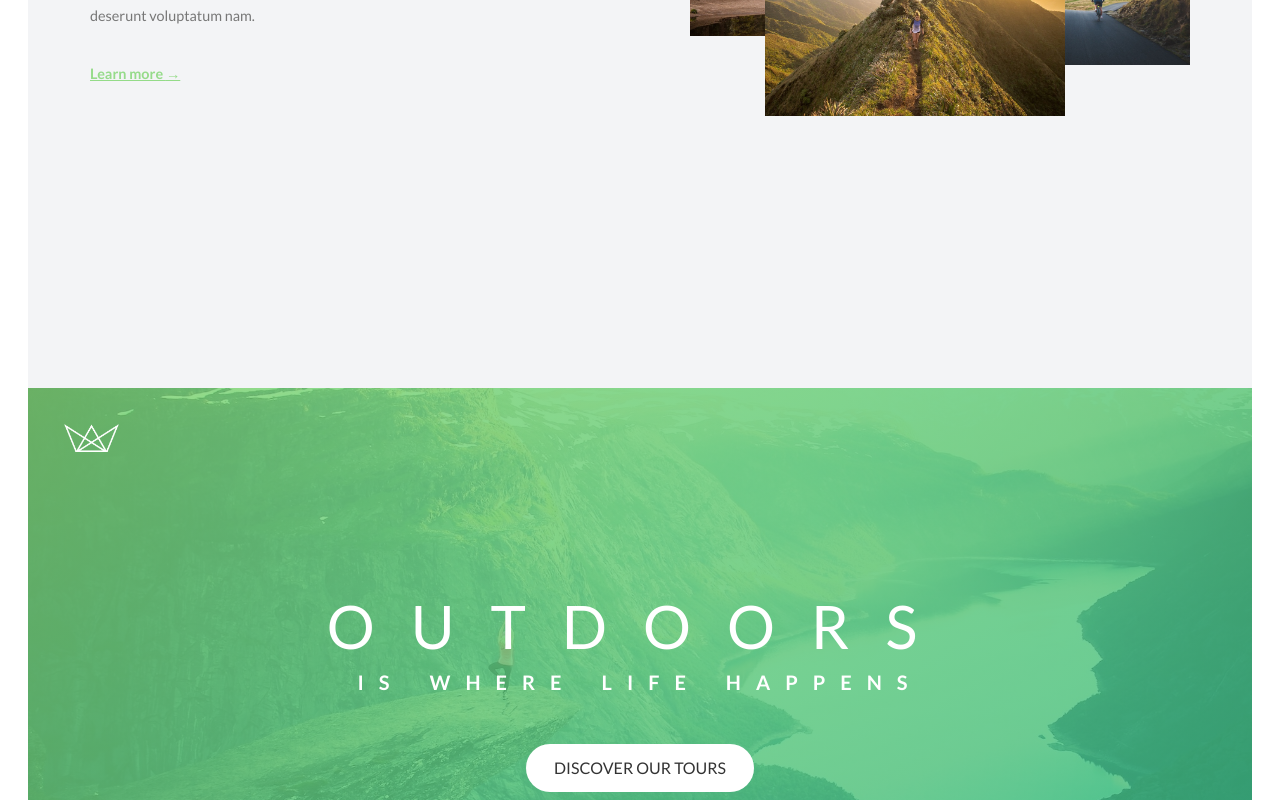
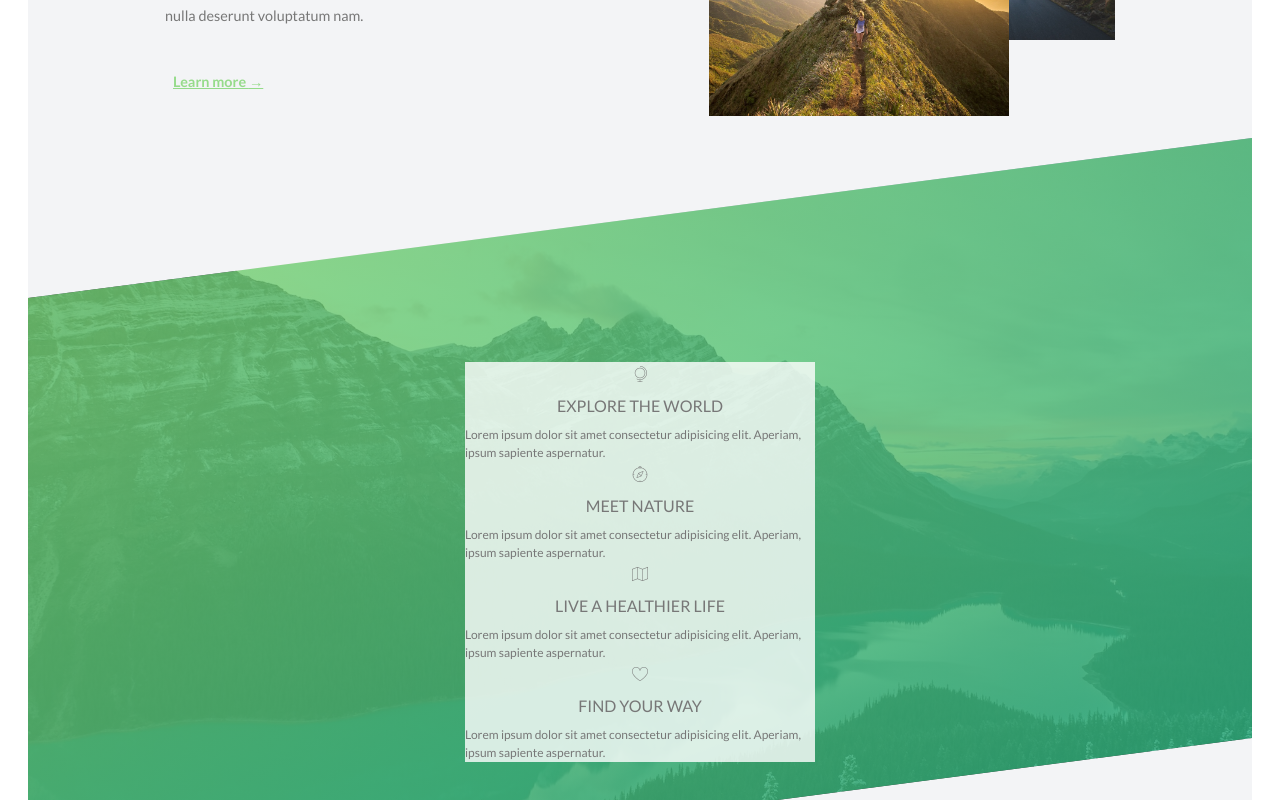
Before and after one commit to jeldrint/Sample-Responsive-React-Website, a React (Vite) app: page / in a window 1280 px wide. Shown: the part 1160-1960 px from the top of the page. Built offline with nearby package versions, Linux system fonts and the light colour scheme.

Commit message:
currently working on the third page

```diff
--- a/src/App.jsx
+++ b/src/App.jsx
@@ -1,5 +1,6 @@
 import Intro from './components/1_Intro';
 import Description from './components/2_Description';
+import Features from './components/3_Features';
 import MenuIcon from './components/MenuIcon';
 
 const App = () => {
@@ -7,10 +8,10 @@ const App = () => {
     return (
         <div className='min-h-screen lg:p-7 font-lato'>
             <MenuIcon />
-            <div className='bg-gray-100 h-full w-full'>
+            <div className='-z-20 bg-gray-100 h-full w-full'>
                 <Intro />
                 <Description />
-                <Intro />
+                <Features />
             </div>
         </div>
 
--- a/src/components/1_Intro.jsx
+++ b/src/components/1_Intro.jsx
@@ -3,7 +3,7 @@ import logo1 from '../img/logo-white.png'
 
 const Intro = () => {
     return(
-        <div className='h-[95vh] w-full bg-cover bg-center bg-no-repeat clip-1' style={{backgroundImage: `url(${bg1})`}}>
+        <div className='h-[95vh] w-full bg-cover bg-center bg-no-repeat clip-path-1' style={{backgroundImage: `url(${bg1})`}}>
             <div className='p-9 h-full w-full bg-gradient-to-br from-[#7ed56fcc] to-[#28b485cc]'>
                 <div className='flex flex-col w-full h-full items-center relative'>
                     <img alt='white logo' src={logo1} className='h-7 self-start cursor-pointer'/>
--- a/src/components/2_Description.jsx
+++ b/src/components/2_Description.jsx
@@ -4,12 +4,12 @@ import nat3 from '../img/nat-3-large.jpg'
 
 const Description = () => {
     return(
-        <div className='h-[95vh] w-full flex flex-col items-center md:pt-20 clip-1'>
+        <div className='h-[95vh] w-full flex flex-col items-center md:pt-20 clip-path-1'>
             <div className="text-2xl md:text-3xl lg:text-4xl font-bold text-center tracking-wide">
                 <span className="bg-clip-text text-transparent bg-gradient-to-tr from from-[#7ed56fcc] to-[#28b485cc]">EXCITING TOURS FOR ADVENTUROUS PEOPLE</span>
             </div>
             <br /><br />
-            <div className="h-full w-[320px] md:min-w-[800px] lg:min-w-[1100px] flex flex-col md:flex-row gap-x-[100px]">
+            <div className="h-full w-[320px] md:min-w-[700px] lg:min-w-[950px] flex flex-col md:flex-row gap-x-[100px]">
                 <div className="w-full text-[#777777] text-[12.8px] lg:text-[14.4px] text-justify flex flex-col items-center gap-y-8">
                     <div className="w-full flex flex-col gap-y-2 ">
                         <span className="font-bold">YOU'RE GOING TO FALL IN LOVE WITH NATURE</span>
@@ -19,12 +19,12 @@ const Description = () => {
                         <span className="font-bold">LIVE ADVENTURES LIKE YOU NEVER HAVE BEFORE</span>
                         <span className="leading-loose">Lorem ipsum dolor sit amet consectetur adipisicing elit. Asperiores nulla deserunt voluptatum nam.</span>
                     </div>
-                    <a href='/' className='self-start text-[#7ed56fcc] font-bold underline cursor-pointer hover:scale-110'>Learn more {String.fromCharCode(8594)}</a>
+                    <a href='/' className='p-2 rounded-sm self-start text-[#7ed56fcc] font-bold underline cursor-pointer transition-colors hover:bg-[#28b485cc] hover:text-white'>Learn more {String.fromCharCode(8594)}</a>
 
                 </div>
                 <div className='w-full h-full flex relative'>
-                    <img src={nat1} alt='nature 1' className='object-cover absolute top-10 md:left-0 w-[135px] md:w-[218px] lg:w-[300px] duration-300 hover:scale-125 hover:z-10'></img>
-                    <img src={nat2} alt='nature 2' className='object-cover absolute z-10 md:z-0 top-7 right-[100px] md:top-[70px] md:right-0 w-[135px] md:w-[218px] lg:w-[300px] duration-300 hover:scale-125 hover:z-10'></img>
+                    <img src={nat1} alt='nature 1' className='object-cover absolute top-10 md:top-0 md:left-0 w-[135px] md:w-[218px] lg:w-[300px] duration-300 hover:scale-125 hover:z-10'></img>
+                    <img src={nat2} alt='nature 2' className='object-cover absolute z-10 md:z-0 top-7 right-[100px] md:top-[45px] md:right-0 w-[135px] md:w-[218px] lg:w-[300px] duration-300 hover:scale-125 hover:z-10'></img>
                     <img src={nat3} alt='nature 3' className='object-cover absolute top-[43px] right-0 md:top-[120px] md:right-1/4 lg:bottom-1/2 w-[135px] md:w-[218px] lg:w-[300px] duration-300 hover:scale-125 hover:z-10'></img>
                 </div>
             </div>
--- /dev/null
+++ b/src/components/31_FeaturesCard.jsx
@@ -0,0 +1,34 @@
+import { useEffect, useState } from "react";
+
+const FeaturesCard = ({logoCode}) => {
+    const [str, setStr] = useState('');
+
+    useEffect(()=> {
+        switch(logoCode){
+            case 'S':
+                setStr('EXPLORE THE WORLD');
+                break;
+            case 'B':
+                setStr('MEET NATURE');
+                break;
+            case 'W':
+                setStr('FIND YOUR WAY');
+                break;
+            case '+':
+                setStr('LIVE A HEALTHIER LIFE');
+                break;
+        }
+    },[logoCode])
+
+
+    return (
+        <div className="flex flex-col items-center w-[350px] h-[188px] bg-[#FFFFFFCC] text-[#777777] gap-y-2">
+            <span className="font-lineaBasic">{logoCode}</span>
+            <span>{str}</span>
+            <span className="text-[12px]">Lorem ipsum dolor sit amet consectetur adipisicing elit. Aperiam, ipsum sapiente aspernatur.</span>
+        </div>
+    )
+
+}
+
+export default FeaturesCard;
--- /dev/null
+++ b/src/components/3_Features.jsx
@@ -0,0 +1,21 @@
+import bg2 from '../img/nat-4.jpg'
+import bg3 from '../img/nat-5.jpg'
+
+import FeaturesCard from './31_FeaturesCard';
+
+const Features = () => {
+    return(
+        <div className='relative -top-[150px] md:-top-[250px] min-h-[95vh] w-full bg-cover bg-center bg-no-repeat clip-path-3' style={{backgroundImage: `url(${bg2})`}}>
+            <div className='absolute py-[200px] h-full w-full bg-gradient-to-br from-[#7ed56fcc] to-[#28b485cc]'>
+                <div className='flex flex-col w-full h-full items-center relative p-6'>
+                    <FeaturesCard logoCode='S' />
+                    <FeaturesCard logoCode='B' />
+                    <FeaturesCard logoCode='+' />
+                    <FeaturesCard logoCode='W' />
+                </div>
+            </div>
+        </div>
+    )
+}
+
+export default Features;
--- a/src/index.css
+++ b/src/index.css
@@ -16,7 +16,13 @@
         font-style: normal;
     }
 
-    .clip-1 {
+    .clip-path-1 {
         clip-path: polygon(0 0, 100% 0, 100% 75vh, 0 100%);
     }
+    .clip-path-2 {
+        clip-path: polygon(0 20vh, 100% 0, 100% 100%, 0 100%);
+    }
+    .clip-path-3 {
+        clip-path: polygon(0 20vh, 100% 0, 100% 75vh, 0 100%);
+    }
 }
```
